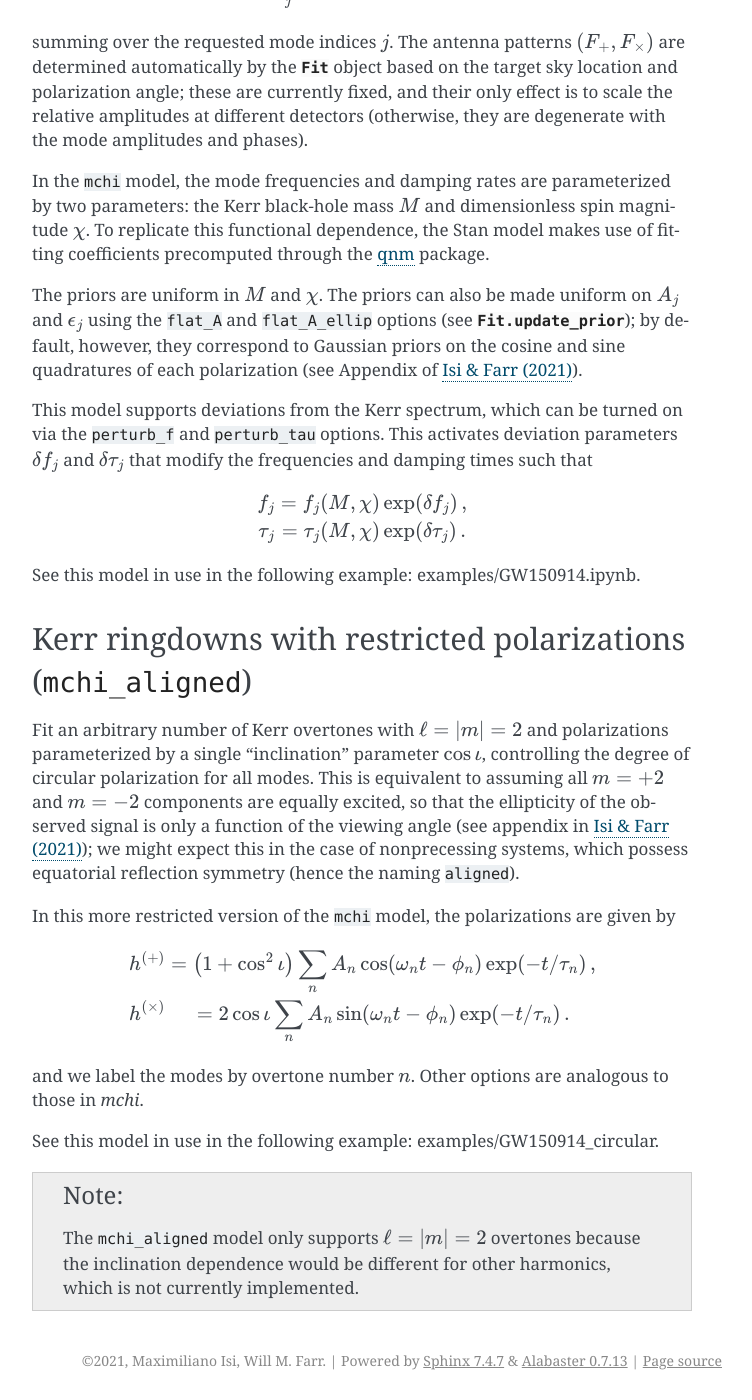
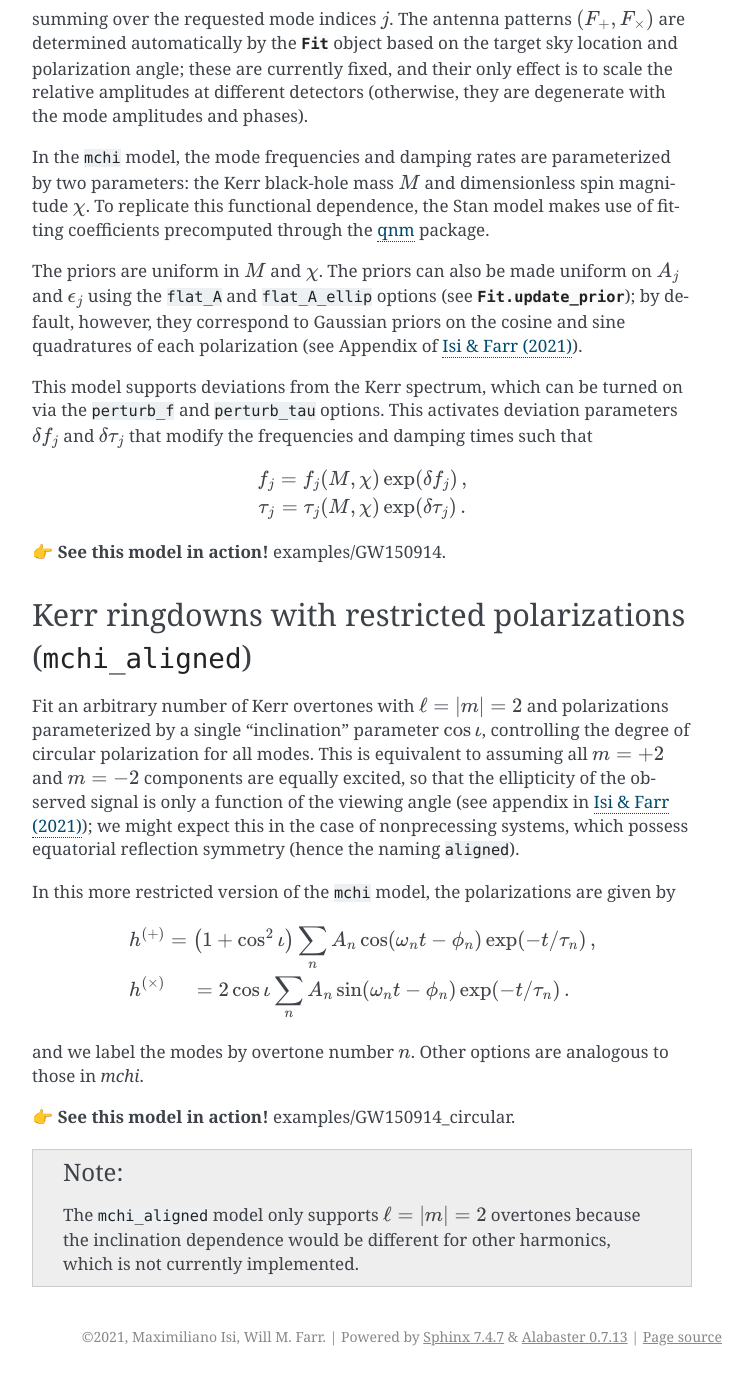
Before and after one commit to maxisi/ringdown, a Sphinx documentation site: the page built from docs/models.rst, in a window 1280 px wide and 1400 px high, scrolled down 1428 px. Shown: the whole window, without its empty margins (388-1140 px from the left). Built offline with Sphinx 7.4.7, drawn with Linux system fonts in a browser that asks for light colours; pages that are not in the unit, such as notebooks, are missing from menus; after the commit the page ends 2804 px from its top, so only the background shows below that; some of the changed text lies outside the part shown.

```diff
--- a/docs/conf.py
+++ b/docs/conf.py
@@ -38,6 +38,7 @@ extensions = [
     'sphinx_gallery.load_style',
     'sphinx.ext.autodoc', 'sphinx.ext.napoleon',
     'sphinx.ext.autosectionlabel',
+    'sphinxemoji.sphinxemoji',
 ]
 
 # Add any paths that contain templates here, relative to this directory.
--- a/docs/index.rst
+++ b/docs/index.rst
@@ -53,18 +53,18 @@ We ask that scientific users of this code cite the corresponding Zenodo entry (s
       year = "2021"
   }
 
+Contents
+--------
+
 .. toctree::
    :maxdepth: 2
-   :caption: Contents:
 
    overview
    models
    gallery
    modules
 
-
 Indices and tables
-------------------
 
 * :ref:`genindex`
 * :ref:`modindex`
--- a/docs/models.rst
+++ b/docs/models.rst
@@ -23,7 +23,7 @@ although this is internally parameterized in terms of cosine and sine quadrature
 
 Priors are flat in :math:`A_n, \phi_n, f_n, \tau_n`, modulo the :math:`\gamma_n < \gamma_{n+1}` restriction.
 
-See this model in use in the following example: :doc:`examples/single_damped_sinusoid.ipynb`.
+|:point_right:| **See this model in action!** :doc:`examples/single_damped_sinusoid`.
 
 Kerr ringdowns (``mchi``)
 --------------------------
@@ -67,7 +67,7 @@ This model supports deviations from the Kerr spectrum, which can be turned on vi
    \tau_j &= \tau_j(M,\chi) \exp(\delta \tau_j) \, .
    \end{eqnarray}
 
-See this model in use in the following example: :doc:`examples/GW150914.ipynb`.
+|:point_right:| **See this model in action!** :doc:`examples/GW150914`.
 
 Kerr ringdowns with restricted polarizations (``mchi_aligned``)
 ---------------------------------------------------------------
@@ -78,13 +78,13 @@ In this more restricted version of the ``mchi`` model, the polarizations are giv
 
 .. math::
    \begin{eqnarray}
-   h^{(+)} &= \left(1 + \cos^2\iota\right) \sum_n A_n \cos(\omega_n t - \phi_n) \exp(-t/\tau_n)\, ,\\
+   h^{(+)} &= \left(1 + \cos^2\iota\right) \sum_n A_n \cos(\omega_n t - \phi_n) \exp(-t/\tau_n)\, , \\
    h^{(\times)} &= 2 \cos\iota \sum_n A_n \sin(\omega_n t - \phi_n) \exp(-t/\tau_n)\, .
    \end{eqnarray}
 
 and we label the modes by overtone number :math:`n`. Other options are analogous to those in `mchi`.
 
-See this model in use in the following example: :doc:`examples/GW150914_circular`.
+|:point_right:| **See this model in action!** :doc:`examples/GW150914_circular`.
 
 .. note::
    The ``mchi_aligned`` model only supports :math:`\ell=|m|=2` overtones because the inclination dependence would be different for other harmonics, which is not currently implemented.
--- a/docs/overview.rst
+++ b/docs/overview.rst
@@ -1,9 +1,9 @@
 Overview
 ========
 
-The `ringdown` package is composed of three modules: :mod:`ringdown.fit`, :mod:`ringdown.data` and :mod:`ringdown.waveforms`. The single most important object in the package is the :class:`ringdown.fit.Fit` class, which contains all information and settings required to set up and execute an analysis. Several examples of its use are provided in the :ref:`gallery`.
+The `ringdown` package is composed of three modules: :mod:`ringdown.fit`, :mod:`ringdown.data` and :mod:`ringdown.waveforms`. The single most important object in the package is the :class:`Fit <ringdown.fit.Fit>` class, which contains all information and settings required to set up and execute an analysis. Several examples of its use are provided in the :doc:`gallery`.
 
-The :class:`ringdown.fit.Fit` object interfaces with a number of `Stan <https://mc-stan.org>`_ models for sampling. These models define the likelihood, prior and signal templates, and are contained in text files shipped with `ringdown` and accessed internally. The available models are described in :doc:`models`. For more information about sampling with Stan, or Hamiltonian Monte-Carlo in general, see the Stan docs.
+The :class:`Fit <ringdown.fit.Fit>` object interfaces with a number of `Stan <https://mc-stan.org>`_ models for sampling. These models define the likelihood, prior and signal templates, and are contained in text files shipped with `ringdown` and accessed internally. The available models are described in :doc:`models`. For more information about sampling with Stan, or Hamiltonian Monte-Carlo in general, see the Stan docs.
 
 Auxiliary to :mod:`ringdown.fit`, the :mod:`ringdown.data` and :mod:`ringdown.waveforms` modules contain utilities for handling strain data (time and frequency series, power spectral densities, autocovariance functions) and templates (both ringdown-only and inspiral-merger-ringdown). This functionality is intentionally minimal; many other widely-used packages exist for generic manipulation of strain data, e.g., `GWpy <https://gwpy.github.io>`_, `PyCBC <https://pycbc.org>`_.
 Like those packages, `ringdown` relies heavily on `LALSuite <https://pypi.org/project/lalsuite/>`_ for waveform handling and related operations.
--- a/docs/requirements_docs.txt
+++ b/docs/requirements_docs.txt
@@ -4,3 +4,4 @@ sphinx-autobuild
 ipykernel
 nbsphinx
 sphinx-gallery
+sphinxemoji
```
